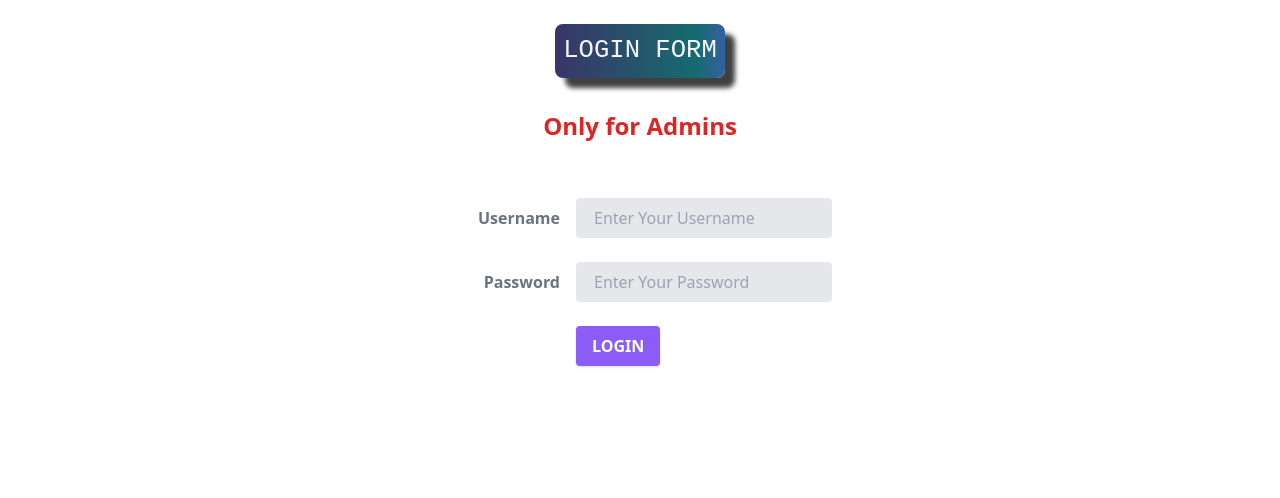
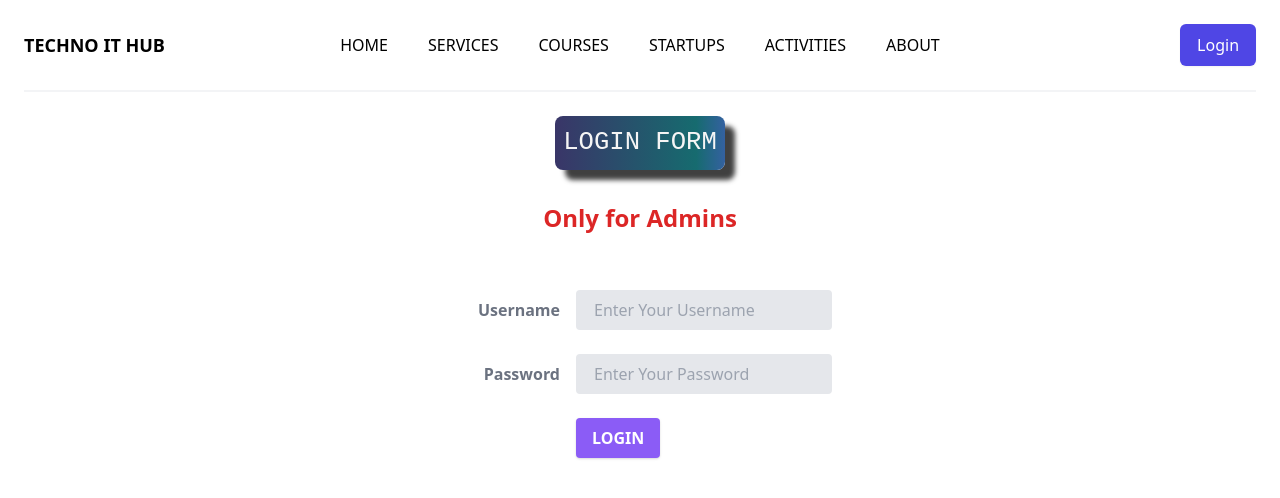
Before and after one commit to vibenr/tih-react-final, a React (Create React App) app: page /login in a window 1280 px wide. Shown: the top 498 px of the page. Built offline with nearby package versions, Linux system fonts and the light colour scheme.

Commit message:
Image added

```diff
--- a/src/Components/LoginPage/Login.js
+++ b/src/Components/LoginPage/Login.js
@@ -2,6 +2,7 @@ import React, { useState } from 'react'
 import Header from '../PageHeading/PageHeading'
 import axios from 'axios'
 import { Navigate } from 'react-router-dom'
+import Heading from '../Header/Header'
 function Login() {
   const [status, setstatus] = useState('501')
   const [username, setusername] = useState('')
@@ -24,7 +25,9 @@ function Login() {
 
   return (
     <>
-      <div></div>
+      <div>
+        <Heading />
+      </div>
       {status === '200' && <Navigate to="/addform/data" />}
 
       {status !== '200' && (
```
